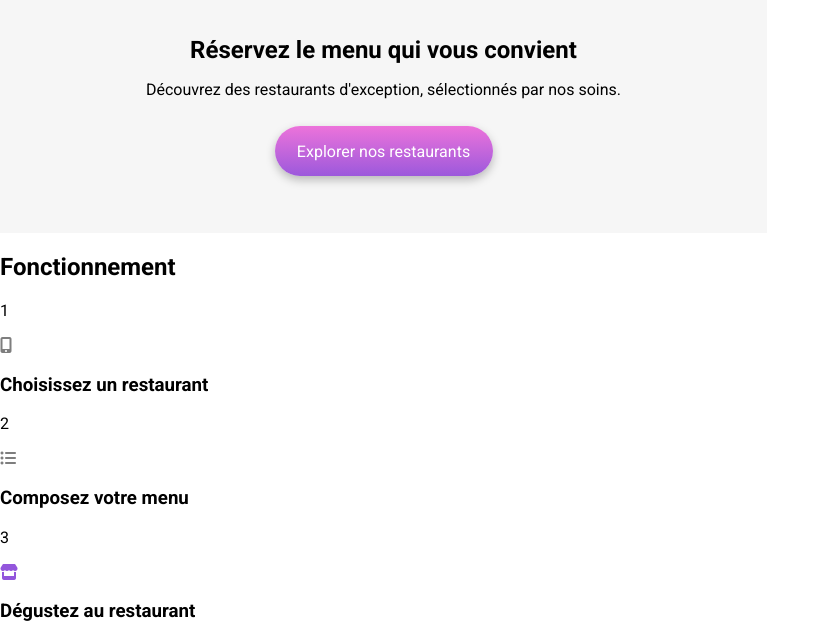
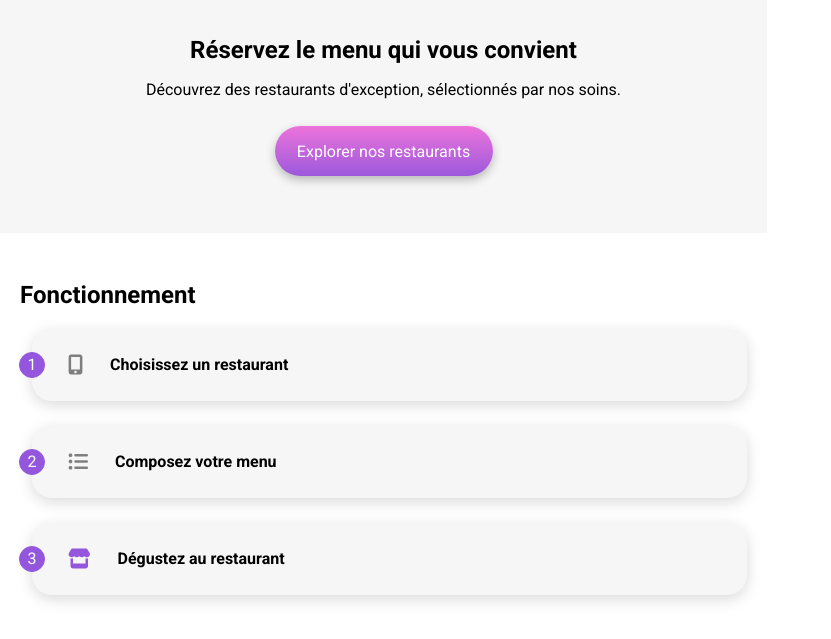
Before and after one commit to CaroDute/Projet-4--OhmyFood, a website: page index.html in a window 1280 px wide. Shown: the part 122-761 px from the top of the page, without its empty margins (0-831 px from the left). Drawn offline with Linux system fonts and the light colour scheme; a web font is replaced by a local one.

Commit message:
Finalisation section fonctionnement

```diff
--- a/index.html
+++ b/index.html
@@ -39,27 +39,27 @@
                     <button>Explorer nos restaurants</button>
                 </div>
             </section>
-            <section>
-                <div>
+            <section class="fonctionnement">
+                <div class="fonctionnement__title">
                     <h2>Fonctionnement</h2>
                 </div>
-                <div>
+                <div class="fonctionnement__card">
                     <article>
-                        <div>
+                        <div class="fonctionnement__card--content">
                             <p>1</p>
                             <i class="fa-solid fa-mobile-screen-button" style="color: #7e7e7e;"></i>
                             <h3>Choisissez un restaurant</h3>
                         </div>
                     </article>
                     <article>
-                        <div>
+                        <div class="fonctionnement__card--content">
                             <p>2</p>
                             <i class="fa-solid fa-list-ul" style="color: #7e7e7e;"></i>
                             <h3>Composez votre menu</h3>
                         </div>
                     </article>
                     <article>
-                        <div>
+                        <div class="fonctionnement__card--content">
                             <p>3</p>
                             <i class="fa-solid fa-store" style="color: #9356dc;"></i>
                             <h3>Dégustez au restaurant </h3>
--- /dev/null
+++ b/sass/Components/_fonctionnement.scss
@@ -0,0 +1,46 @@
+.fonctionnement {
+    margin: 48px 20px 68px 20px ;
+
+    &__card {
+        display: flex;
+        flex-direction: column;
+        gap: 25px;
+
+
+        &--content {
+            display: flex;
+            align-items: center;
+            background-color: white;
+            border-radius: 20px;
+            box-shadow: (0px 4px 15px rgba(0, 0, 0, 0.15));
+            background-color: #f6f6f6;
+            height: 72px;
+            margin-left: 12px;
+
+            p {
+                border: 1px solid $main-color;
+                border-radius: 20px;
+                width: 24px;
+                height: 24px;
+                display: flex;
+                align-items: center;
+                justify-content: center;
+                background:$main-color;
+                color: white;
+                position: relative;
+                right: 13px;
+            }
+
+            i {
+                margin-right:27px;
+                margin-left: 10px;
+                font-size: 20px;
+                display: flex;
+            }
+
+            h3 {
+                font-size: 16px;
+            }
+        }
+    }
+}
--- a/sass/Utils/_variables.scss
+++ b/sass/Utils/_variables.scss
@@ -1,3 +1,7 @@
 // Mes variables //
 
+// Colors //
+
+$main-color:#9356DC;
+
 $secondary-color: linear-gradient(360deg, rgba(147,86,220,1) -11%, rgba(255,121,218,1) 123%);
--- a/sass/main.scss
+++ b/sass/main.scss
@@ -2,6 +2,7 @@
 @import "Utils/variables";
 @import "Layout/header";
 @import "Components/explorer";
+@import "Components/fonctionnement";
 @import "Components/cards";
 @import "Layout/footer";
 
```
Also changed, not shown: Assets/style.css, sass/Components/_cards.scss (line endings or trailing spaces), 3 other files.
